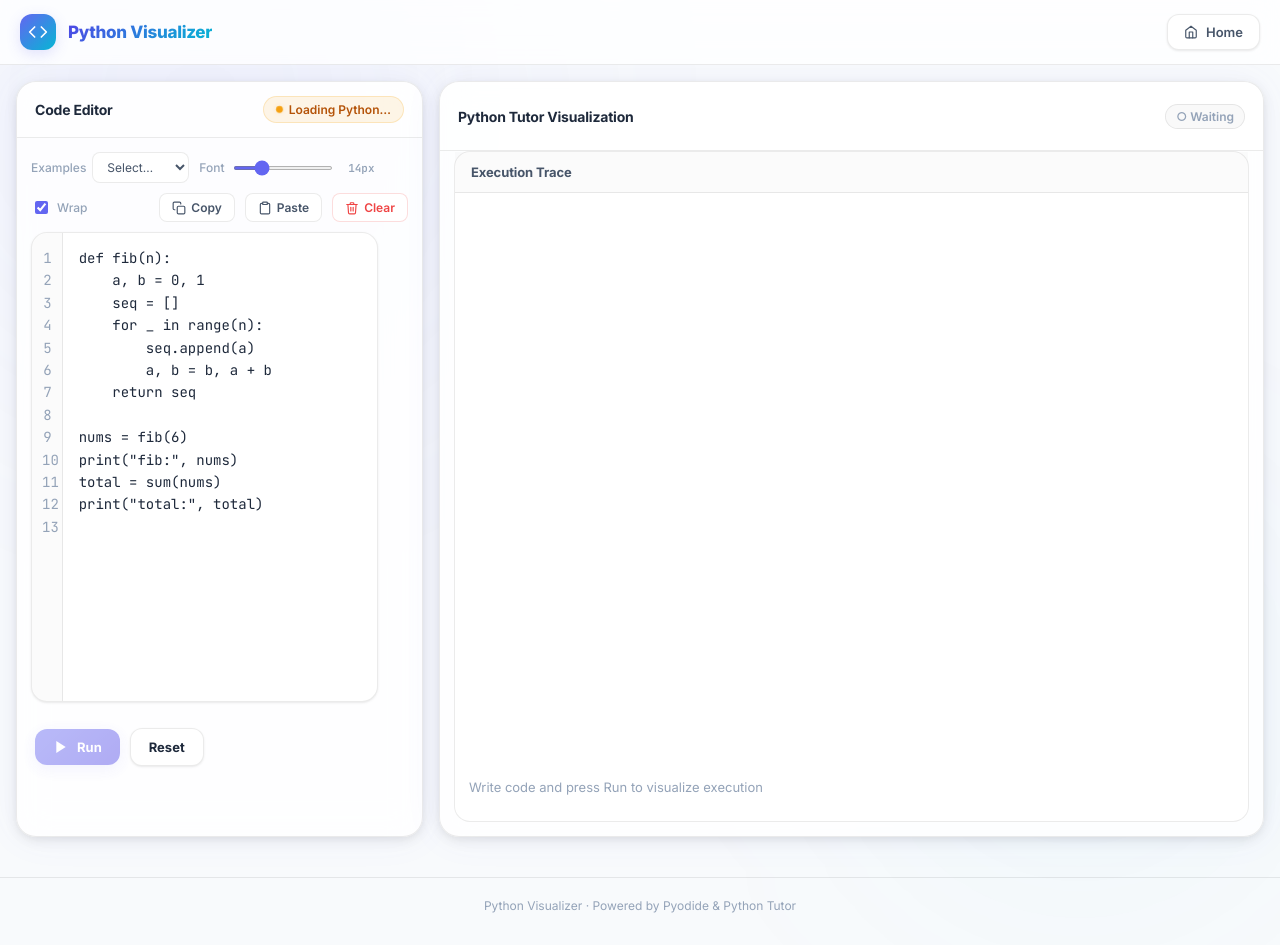
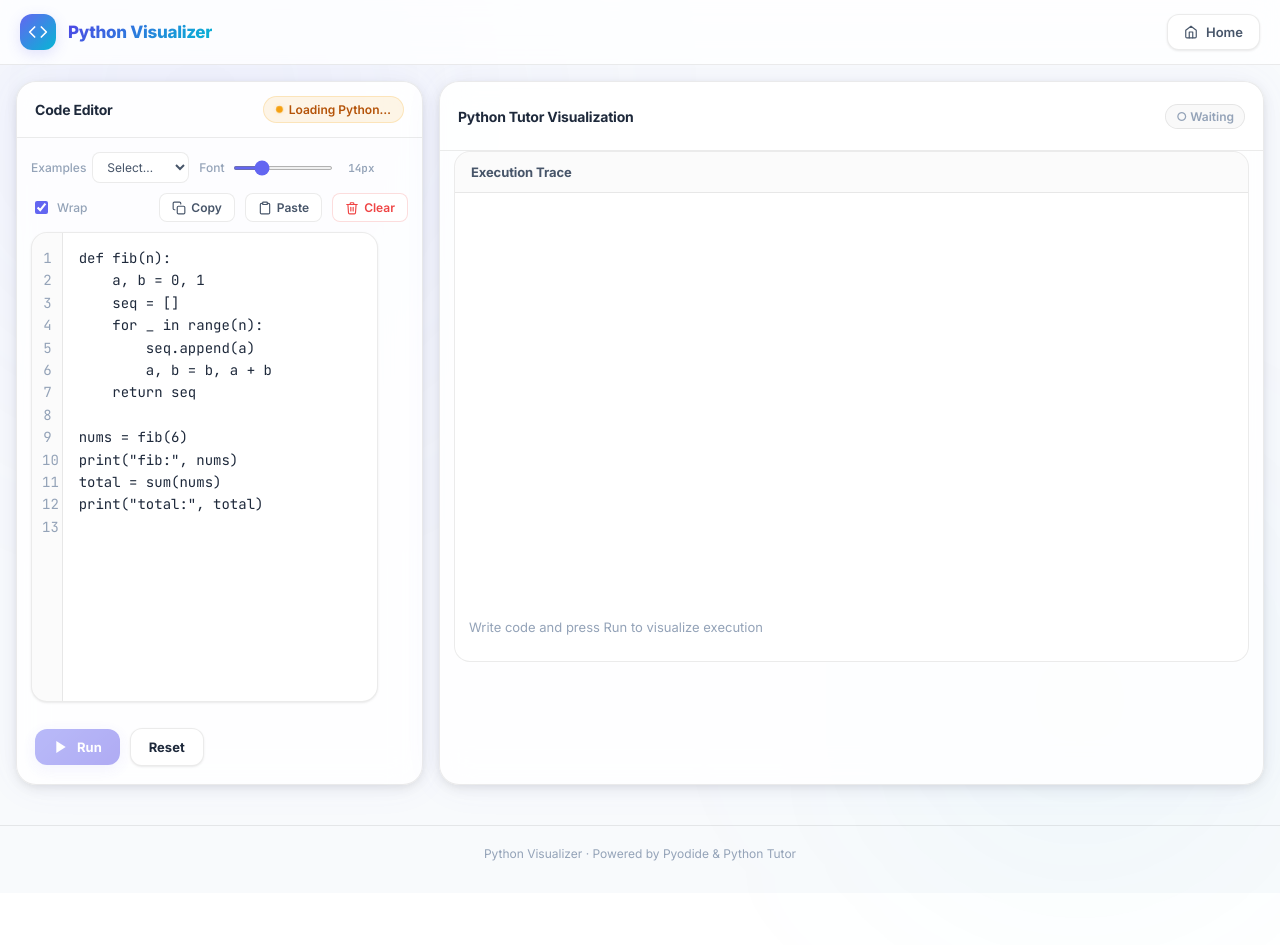
Before and after one commit to djuzee3867/next-web, a Next.js app: page /python in a window 1280 px wide. After the commit the page ends 893 px from the top, so only its background shows below. Built offline with nearby package versions, Linux system fonts and the light colour scheme.

Commit message:
Update python.css

```diff
--- a/src/app/python/python.css
+++ b/src/app/python/python.css
@@ -410,12 +410,13 @@
   color: var(--ink);
   outline: none;
   caret-color: var(--accent);
+  overflow: auto;
 }
 .editor-shell .editor::placeholder {
   color: var(--ink-faint);
 }
-.editor-shell .editor.wrap { white-space: pre-wrap; word-break: break-word; }
-.editor-shell .editor:not(.wrap) { white-space: pre; overflow: auto; }
+.editor-shell .editor.wrap { white-space: pre-wrap; word-break: break-word; overflow-x: hidden; }
+.editor-shell .editor:not(.wrap) { white-space: pre; }
 
 /* Scrollbar */
 .editor-shell .editor::-webkit-scrollbar { width: 8px; height: 8px; }
@@ -613,9 +614,9 @@
   gap: 14px;
   padding: 0 14px 14px;
 }
-.inspect-grid .tutor { overflow: visible; }
-.inspect-grid .tutor .card-body { overflow: visible; position: relative; }
-.inspect-grid .tutor #opt-viz { min-height: 70vh; width: 100%; position: relative; overflow: visible; }
+.inspect-grid .tutor { overflow: hidden; }
+.inspect-grid .tutor .card-body { overflow: auto; position: relative; max-height: 80vh; }
+.inspect-grid .tutor #opt-viz { min-height: 50vh; width: 100%; position: relative; }
 
 .card {
   border: 1px solid var(--glass-border);
```
